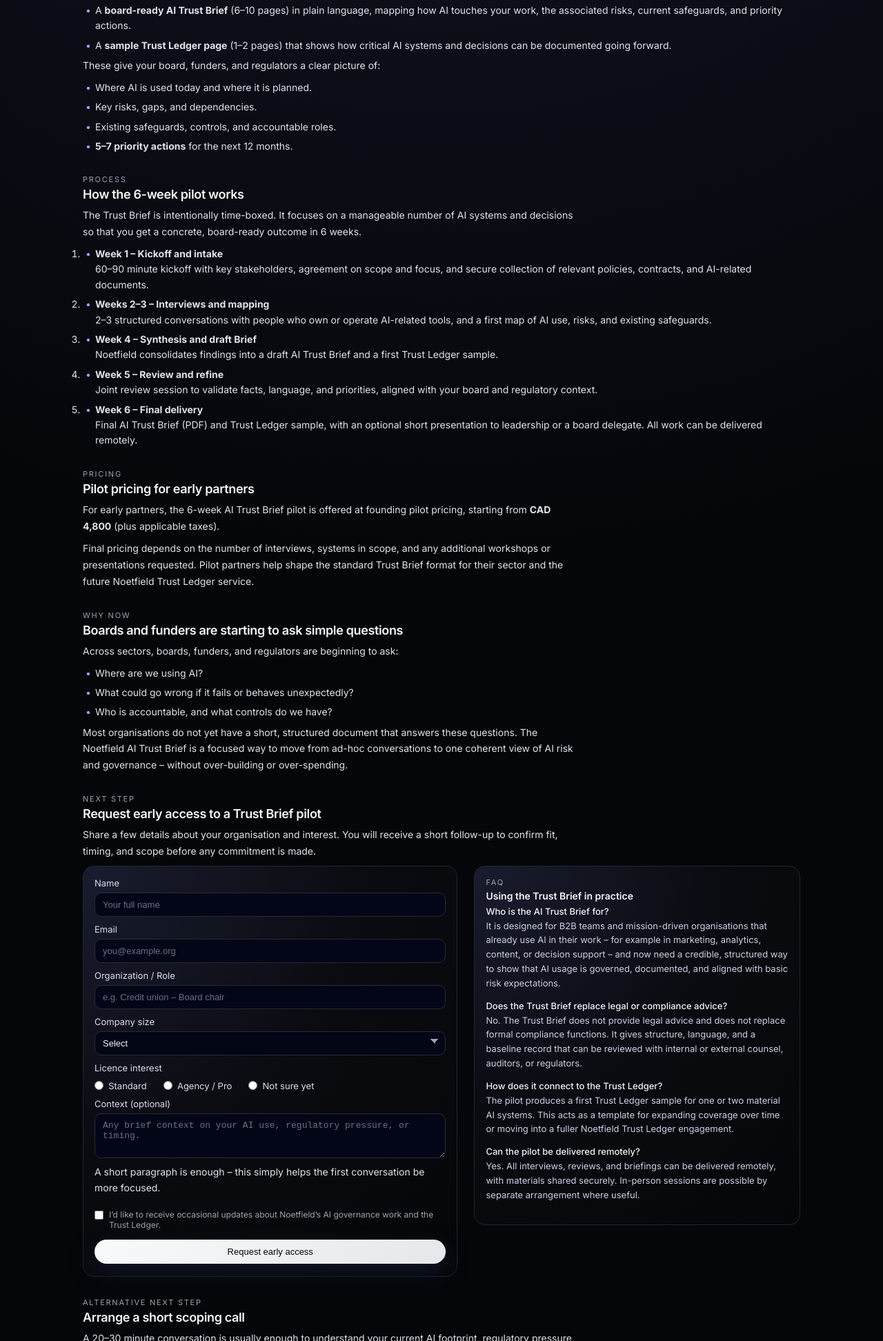
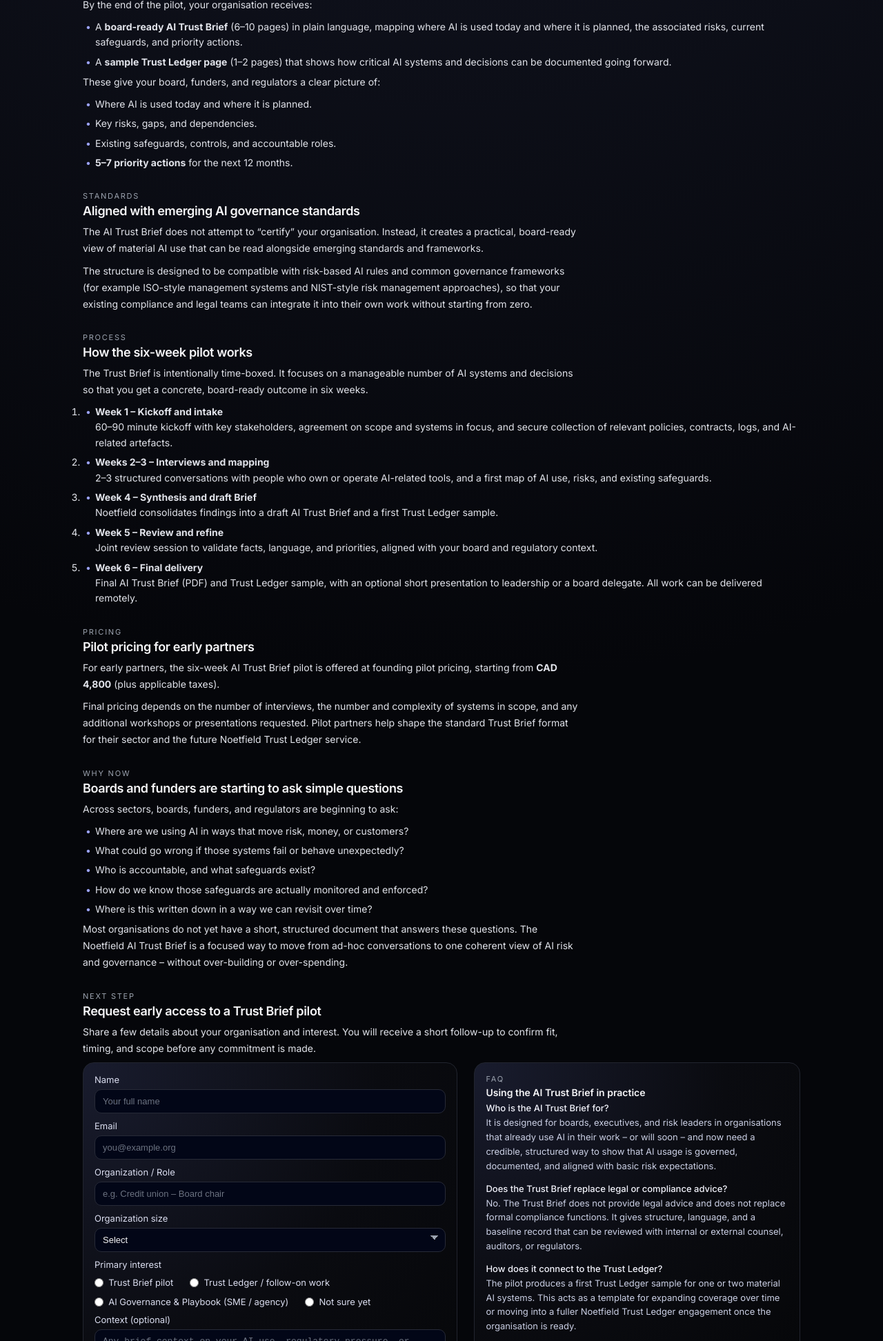
Before and after one commit to kazemnezhadsina144-dot/Noetfield, a plain HTML site: page trust-brief/index.html in a window 1280 px wide. Shown: the part 856-2800 px from the top of the page at 69% size. Drawn offline with Linux system fonts and the light colour scheme.

Commit message:
Update index.html

```diff
--- a/trust-brief/index.html
+++ b/trust-brief/index.html
@@ -2,12 +2,12 @@
 <html lang="en">
 <head>
   <meta charset="UTF-8" />
-  <title>Noetfield – Trust Brief (6-week AI Governance Diagnostic)</title>
+  <title>Noetfield – AI Trust Brief (6-week pilot)</title>
   <meta name="viewport" content="width=device-width, initial-scale=1" />
 
   <meta
     name="description"
-    content="The Noetfield Trust Brief is a 6-week, governance-first diagnostic that maps material AI use cases and delivers board-ready Trust Ledger entries and options for boards and regulators."
+    content="The Noetfield AI Trust Brief is a governance-first, six-week pilot that maps where AI is materially used in your work, highlights key risks and safeguards, and delivers a board-ready AI Trust Brief plus a Trust Ledger sample."
   />
   <meta name="robots" content="index,follow" />
   <meta name="author" content="Noetfield Systems Inc." />
@@ -20,19 +20,19 @@
 
   <meta property="og:type" content="website" />
   <meta property="og:site_name" content="Noetfield" />
-  <meta property="og:title" content="Noetfield – Trust Brief (6-week AI Governance Diagnostic)" />
+  <meta property="og:title" content="Noetfield – AI Trust Brief (6-week pilot)" />
   <meta
     property="og:description"
-    content="A 6-week, governance-first diagnostic that maps your most material AI use cases and delivers board-ready Trust Ledger entries and options for boards and regulators."
+    content="A governance-first, six-week pilot that maps material AI use in your organisation, highlights key risks and safeguards, and delivers a board-ready AI Trust Brief plus a Trust Ledger sample for boards and regulators."
   />
   <meta property="og:url" content="https://www.noetfield.com/trust-brief/" />
   <meta property="og:image" content="https://www.noetfield.com/noetfield-og.png" />
 
   <meta name="twitter:card" content="summary_large_image" />
-  <meta name="twitter:title" content="Noetfield – Trust Brief (6-week AI Governance Diagnostic)" />
+  <meta name="twitter:title" content="Noetfield – AI Trust Brief (6-week pilot)" />
   <meta
     name="twitter:description"
-    content="The Noetfield Trust Brief maps where AI is truly material, drafts first Trust Ledger entries, and delivers board-ready options in 6 weeks for boards, executives, and regulators."
+    content="The Noetfield AI Trust Brief is a governance-first, six-week pilot that delivers a board-ready AI Trust Brief and a sample Trust Ledger page for boards, executives, and regulators."
   />
   <meta name="twitter:image" content="https://www.noetfield.com/noetfield-og.png" />
 
@@ -40,14 +40,14 @@
   {
     "@context": "https://schema.org",
     "@type": "Service",
-    "name": "Noetfield Trust Brief",
+    "name": "Noetfield AI Trust Brief",
     "provider": {
       "@type": "Organization",
       "name": "Noetfield Systems Inc.",
       "url": "https://www.noetfield.com/"
     },
     "url": "https://www.noetfield.com/trust-brief/",
-    "description": "A 6-week governance-first diagnostic that maps your most material AI use cases and delivers board-ready Trust Ledger entries and options.",
+    "description": "A governance-first, six-week pilot that maps material AI use in your organisation and delivers a board-ready AI Trust Brief plus a Trust Ledger sample.",
     "areaServed": {
       "@type": "Country",
       "name": "Canada"
@@ -69,14 +69,14 @@
   {
     "@context": "https://schema.org",
     "@type": "WebPage",
-    "name": "Noetfield – Trust Brief",
+    "name": "Noetfield – AI Trust Brief (6-week pilot)",
     "url": "https://www.noetfield.com/trust-brief/",
     "isPartOf": {
       "@type": "WebSite",
       "name": "Noetfield",
       "url": "https://www.noetfield.com/"
     },
-    "description": "Noetfield Trust Brief – a 6-week AI governance diagnostic that leads into the Noetfield Trust Ledger with board-ready entries and options."
+    "description": "Noetfield AI Trust Brief – a governance-first, six-week AI governance pilot that leads into the Noetfield Trust Ledger with board-ready artefacts."
   }
   </script>
 
@@ -684,6 +684,7 @@
     </header>
 
     <main>
+      <!-- Hero / Summary -->
       <section class="hero">
         <div class="pill">
           <span class="pill-dot"></span>
@@ -691,12 +692,12 @@
         </div>
         <div class="hero-kicker">Trust Brief</div>
         <h1 class="hero-title">
-          A <span>6-week pilot</span> that produces a board-ready AI Trust Brief and Trust Ledger sample.
+          A <span>six-week pilot</span> that delivers a board-ready AI Trust Brief and Trust Ledger sample.
         </h1>
         <p class="hero-subtitle">
-          The Noetfield AI Trust Brief is a focused, 6-week engagement that maps where AI touches your work,
-          highlights key risks and safeguards, and delivers one board-ready Trust Brief plus a sample Trust
-          Ledger page – so AI decisions, responsibilities, and next steps are clear.
+          The Noetfield AI Trust Brief is a governance-first, six-week engagement that maps where AI is materially
+          used in your work, highlights key risks and safeguards, and delivers one board-ready AI Trust Brief plus
+          a sample Trust Ledger page – so AI decisions, responsibilities, and next steps are clear.
         </p>
         <div class="hero-cta-row">
           <a
@@ -709,11 +710,12 @@
         </div>
       </section>
 
+      <!-- Who this is for -->
       <section class="section">
         <div class="section-title-row">
           <div>
             <div class="section-kicker">Who it is for</div>
-            <h2 class="section-title">Boards, executives, and stewards facing AI pressure</h2>
+            <h2 class="section-title">Boards, executives, and stewards under AI pressure</h2>
           </div>
         </div>
         <p>
@@ -721,8 +723,8 @@
           or compliance leaders who:
         </p>
         <ul>
-          <li>Are already using AI, or planning to use it soon.</li>
-          <li>Feel growing pressure from boards, funders, or regulators to “show control” around AI.</li>
+          <li>Are already using AI, or planning to use it soon, in ways that affect customers, money, or critical decisions.</li>
+          <li>Feel growing pressure from boards, funders, or regulators to show that AI usage is under control.</li>
           <li>Want a clear, independent view of AI risks and safeguards – without a long consulting project.</li>
         </ul>
         <p>Typical organisations include:</p>
@@ -734,6 +736,7 @@
         </ul>
       </section>
 
+      <!-- What you receive -->
       <section class="section">
         <div class="section-title-row">
           <div>
@@ -744,8 +747,8 @@
         <p>By the end of the pilot, your organisation receives:</p>
         <ul>
           <li>
-            A <strong>board-ready AI Trust Brief</strong> (6–10 pages) in plain language, mapping how AI touches
-            your work, the associated risks, current safeguards, and priority actions.
+            A <strong>board-ready AI Trust Brief</strong> (6–10 pages) in plain language, mapping where AI is used
+            today and where it is planned, the associated risks, current safeguards, and priority actions.
           </li>
           <li>
             A <strong>sample Trust Ledger page</strong> (1–2 pages) that shows how critical AI systems and
@@ -761,22 +764,42 @@
         </ul>
       </section>
 
+      <!-- Standards alignment -->
+      <section class="section">
+        <div class="section-title-row">
+          <div>
+            <div class="section-kicker">Standards</div>
+            <h2 class="section-title">Aligned with emerging AI governance standards</h2>
+          </div>
+        </div>
+        <p>
+          The AI Trust Brief does not attempt to “certify” your organisation. Instead, it creates a practical,
+          board-ready view of material AI use that can be read alongside emerging standards and frameworks.
+        </p>
+        <p>
+          The structure is designed to be compatible with risk-based AI rules and common governance frameworks
+          (for example ISO-style management systems and NIST-style risk management approaches), so that your
+          existing compliance and legal teams can integrate it into their own work without starting from zero.
+        </p>
+      </section>
+
+      <!-- 6-week process -->
       <section class="section">
         <div class="section-title-row">
           <div>
             <div class="section-kicker">Process</div>
-            <h2 class="section-title">How the 6-week pilot works</h2>
+            <h2 class="section-title">How the six-week pilot works</h2>
           </div>
         </div>
         <p>
           The Trust Brief is intentionally time-boxed. It focuses on a manageable number of AI systems and decisions
-          so that you get a concrete, board-ready outcome in 6 weeks.
+          so that you get a concrete, board-ready outcome in six weeks.
         </p>
         <ol>
           <li>
             <strong>Week 1 – Kickoff and intake</strong><br />
-            60–90 minute kickoff with key stakeholders, agreement on scope and focus, and secure collection of
-            relevant policies, contracts, and AI-related documents.
+            60–90 minute kickoff with key stakeholders, agreement on scope and systems in focus, and secure collection
+            of relevant policies, contracts, logs, and AI-related artefacts.
           </li>
           <li>
             <strong>Weeks 2–3 – Interviews and mapping</strong><br />
@@ -800,6 +823,7 @@
         </ol>
       </section>
 
+      <!-- Pricing -->
       <section class="section">
         <div class="section-title-row">
           <div>
@@ -808,16 +832,17 @@
           </div>
         </div>
         <p>
-          For early partners, the 6-week AI Trust Brief pilot is offered at founding pilot pricing,
+          For early partners, the six-week AI Trust Brief pilot is offered at founding pilot pricing,
           starting from <strong>CAD 4,800</strong> (plus applicable taxes).
         </p>
         <p>
-          Final pricing depends on the number of interviews, systems in scope, and any additional workshops or
-          presentations requested. Pilot partners help shape the standard Trust Brief format for their sector and
-          the future Noetfield Trust Ledger service.
+          Final pricing depends on the number of interviews, the number and complexity of systems in scope,
+          and any additional workshops or presentations requested. Pilot partners help shape the standard
+          Trust Brief format for their sector and the future Noetfield Trust Ledger service.
         </p>
       </section>
 
+      <!-- Why now / board questions -->
       <section class="section">
         <div class="section-title-row">
           <div>
@@ -829,14 +854,16 @@
           Across sectors, boards, funders, and regulators are beginning to ask:
         </p>
         <ul>
-          <li>Where are we using AI?</li>
-          <li>What could go wrong if it fails or behaves unexpectedly?</li>
-          <li>Who is accountable, and what controls do we have?</li>
+          <li>Where are we using AI in ways that move risk, money, or customers?</li>
+          <li>What could go wrong if those systems fail or behave unexpectedly?</li>
+          <li>Who is accountable, and what safeguards exist?</li>
+          <li>How do we know those safeguards are actually monitored and enforced?</li>
+          <li>Where is this written down in a way we can revisit over time?</li>
         </ul>
         <p>
-          Most organisations do not yet have a short, structured document that answers these questions. The Noetfield
-          AI Trust Brief is a focused way to move from ad-hoc conversations to one coherent view of AI risk and
-          governance – without over-building or over-spending.
+          Most organisations do not yet have a short, structured document that answers these questions.
+          The Noetfield AI Trust Brief is a focused way to move from ad-hoc conversations to one coherent
+          view of AI risk and governance – without over-building or over-spending.
         </p>
       </section>
 
@@ -893,7 +920,7 @@
               </div>
 
               <div class="form-group">
-                <label for="company-size">Company size</label>
+                <label for="company-size">Organization size</label>
                 <select id="company-size" name="company_size" required>
                   <option value="" selected disabled>Select</option>
                   <option value="1-49">1–49 staff</option>
@@ -904,18 +931,22 @@
               </div>
 
               <div class="form-group">
-                <label>Licence interest</label>
+                <label>Primary interest</label>
                 <div class="licence-options">
                   <label class="licence-option">
-                    <input type="radio" name="licence_interest" value="standard" required />
-                    <span>Standard</span>
+                    <input type="radio" name="interest" value="trust_brief_pilot" required />
+                    <span>Trust Brief pilot</span>
                   </label>
                   <label class="licence-option">
-                    <input type="radio" name="licence_interest" value="agency_pro" />
-                    <span>Agency / Pro</span>
+                    <input type="radio" name="interest" value="trust_ledger_follow_on" />
+                    <span>Trust Ledger / follow-on work</span>
                   </label>
                   <label class="licence-option">
-                    <input type="radio" name="licence_interest" value="not_sure_yet" />
+                    <input type="radio" name="interest" value="playbook_sme_agency" />
+                    <span>AI Governance &amp; Playbook (SME / agency)</span>
+                  </label>
+                  <label class="licence-option">
+                    <input type="radio" name="interest" value="not_sure_yet" />
                     <span>Not sure yet</span>
                   </label>
                 </div>
@@ -951,14 +982,14 @@
 
           <div class="faq-card">
             <div class="section-kicker">FAQ</div>
-            <h3 class="card-title">Using the Trust Brief in practice</h3>
+            <h3 class="card-title">Using the AI Trust Brief in practice</h3>
 
             <div class="faq-item">
               <div class="faq-q">Who is the AI Trust Brief for?</div>
               <div class="faq-a">
-                It is designed for B2B teams and mission-driven organisations that already use AI in their work –
-                for example in marketing, analytics, content, or decision support – and now need a credible,
-                structured way to show that AI usage is governed, documented, and aligned with basic risk expectations.
+                It is designed for boards, executives, and risk leaders in organisations that already use AI in their
+                work – or will soon – and now need a credible, structured way to show that AI usage is governed,
+                documented, and aligned with basic risk expectations.
               </div>
             </div>
 
@@ -975,7 +1006,8 @@
               <div class="faq-q">How does it connect to the Trust Ledger?</div>
               <div class="faq-a">
                 The pilot produces a first Trust Ledger sample for one or two material AI systems. This acts as a
-                template for expanding coverage over time or moving into a fuller Noetfield Trust Ledger engagement.
+                template for expanding coverage over time or moving into a fuller Noetfield Trust Ledger engagement
+                once the organisation is ready.
               </div>
             </div>
 
@@ -990,6 +1022,7 @@
         </div>
       </section>
 
+      <!-- Alternative next step -->
       <section class="section">
         <div class="section-title-row">
           <div>
```
